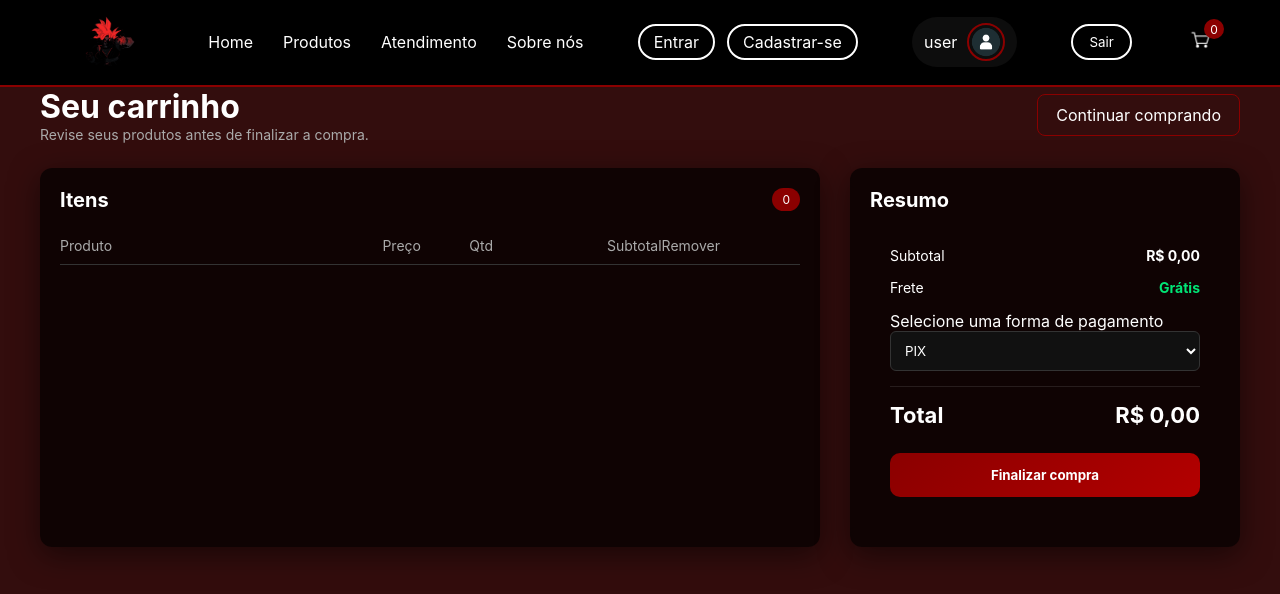
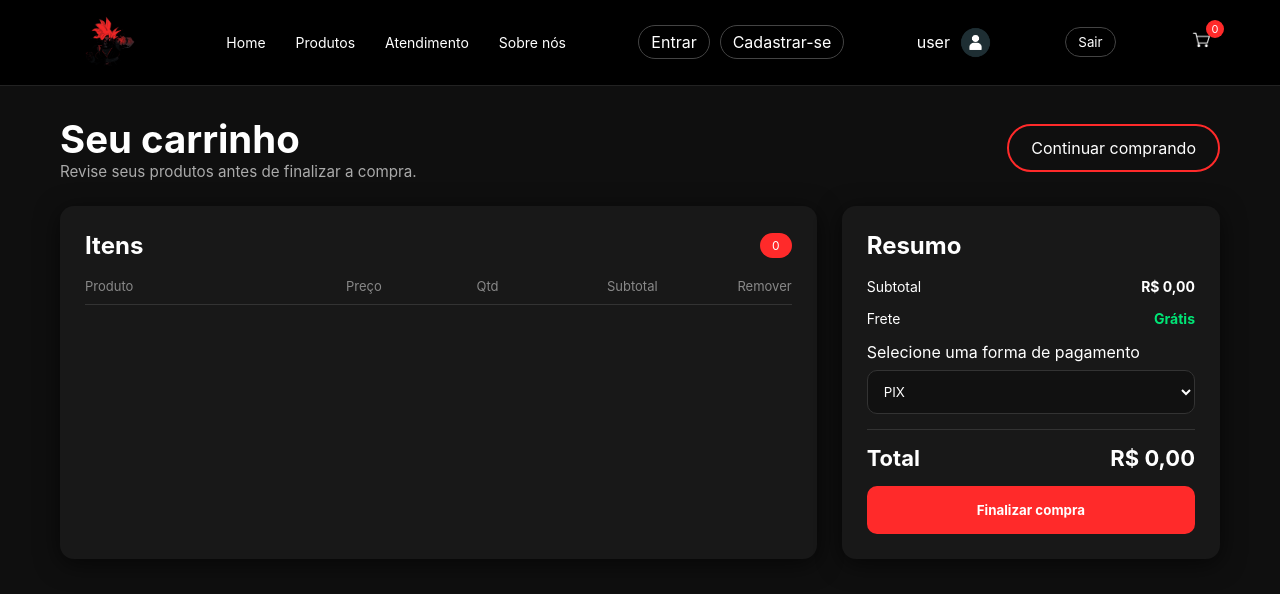
Before and after one commit to victinho12/shift-store-web, a website with bundled scripts: page client/front/view/cart.html in a window 1280 px wide. Built offline with nearby package versions, Linux system fonts and the light colour scheme; no server answers.

Commit message:
commiting

```diff
--- a/client/front/script/cart.js
+++ b/client/front/script/cart.js
@@ -173,8 +173,10 @@ export async function carregarCart() {
         <div class="center">
           <input class="cart-qty-input" type="number" min="1" max="5" value="${quantidade}" />
         </div>
+        <div class ="brns">
         <div class="quantidade-mais"><button class="mais">+</button></div>
         <div class="quantidade-menos"><button class="menos">-</button></div>
+        <div>
         <p class="right cart-green">
           ${formatBRL(valorTotalItem)}
         </p>
--- a/client/front/style/cart.css
+++ b/client/front/style/cart.css
@@ -8,18 +8,18 @@
 
 /* ================= BODY ================= */
 body {
-  background-color: rgb(51, 13, 13);
-  color: white;
+  background: #0f0f0f;
+  color: #fff;
 }
 
 /* ================= HEADER ================= */
 .conteiner-header {
-  background-color: black;
+  background-color: #000;
   display: flex;
   align-items: center;
   justify-content: space-between;
   padding: 15px 5%;
-  border-bottom: 2px solid #8b0000;
+  border-bottom: 1px solid #222;
   position: sticky;
   top: 0;
   z-index: 1000;
@@ -37,81 +37,73 @@ body {
 .header-infos a {
   color: white;
   text-decoration: none;
+  font-size: 14px;
   transition: 0.3s;
 }
 
 .header-infos a:hover {
-  color: rgb(150, 24, 24);
+  color: #ff2a2a;
 }
 
 .entrar-cadastrar {
   display: flex;
-  gap: 12px;
+  gap: 10px;
 }
 
 .entrar-cadastrar a {
   color: white;
   text-decoration: none;
-  border: 2px solid white;
-  border-radius: 18px;
-  padding: 6px 14px;
+  border: 1px solid #444;
+  padding: 6px 12px;
+  border-radius: 20px;
   transition: 0.3s;
 }
 
 .entrar-cadastrar a:hover {
-  background: #8b0000;
-  border-color: #8b0000;
+  background: #ff2a2a;
 }
 
+/* USER */
 #user-icon {
   display: flex;
   align-items: center;
-  gap: 10px;
-  padding: 6px 12px;
-  border-radius: 30px;
-  background: rgba(255, 255, 255, 0.05);
+  gap: 8px;
 }
 
 #user-icon img {
-  width: 38px;
-  height: 38px;
+  width: 35px;
+  height: 35px;
   border-radius: 50%;
-  border: 2px solid #8b0000;
 }
 
+/* LOGOUT */
 .logoutClass button {
-  background: black;
-  border: 2px solid white;
+  background: transparent;
+  border: 1px solid #444;
+  color: white;
+  padding: 6px 12px;
   border-radius: 20px;
-  padding: 8px 16px;
-  color: white;
-  cursor: pointer;
-  transition: 0.3s;
-}
-
-.logoutClass button:hover {
-  background: #8b0000;
-  border-color: #8b0000;
-}
-
-.carrinhoStyle {
-  position: relative;
   cursor: pointer;
 }
 
+/* CARRINHO HEADER */
+.carrinhoStyle {
+  position: relative;
+}
+
 .carrinhoStyle img {
-  width: 30px;
+  width: 28px;
 }
 
 #carrinho {
   position: absolute;
   top: -6px;
   right: -8px;
-  background: #8b0000;
+  background: #ff2a2a;
   border-radius: 50%;
-  font-size: 0.75rem;
-  min-width: 20px;
-  height: 20px;
+  font-size: 11px;
+  width: 18px;
+  height: 18px;
   display: flex;
   align-items: center;
   justify-content: center;
@@ -119,10 +111,10 @@ body {
 
 /* ================= CART ================= */
 
-/* WRAP */
 .cart-wrap {
   max-width: 1200px;
   margin: auto;
+  padding: 30px 20px;
 }
 
 /* TOPO */
@@ -134,42 +126,42 @@ body {
 }
 
 .cart-title {
-  font-size: 32px;
+  font-size: 2.4rem;
   font-weight: bold;
 }
 
 .cart-subtitle {
-  font-size: 14px;
   color: #aaa;
+  font-size: 0.95rem;
 }
 
+/* BOTÃO CONTINUAR */
 .cart-btn-ghost {
-  padding: 10px 18px;
-  border: 1px solid #8b0000;
-  border-radius: 8px;
+  padding: 12px 22px;
+  border-radius: 30px;
+  border: 2px solid #ff2a2a;
   color: white;
   text-decoration: none;
   transition: 0.3s;
 }
 
 .cart-btn-ghost:hover {
-  background-color: #8b0000;
+  background: #ff2a2a;
 }
 
 /* GRID */
 .cart-grid {
   display: grid;
   grid-template-columns: 2fr 1fr;
-  gap: 30px;
+  gap: 25px;
 }
 
-/* CARD */
+/* CARDS */
 .cart-card {
-  background: rgba(0, 0, 0, 0.7);
-  border-radius: 12px;
-  padding: 20px;
-  backdrop-filter: blur(10px);
-  box-shadow: 0 8px 30px rgba(0, 0, 0, 0.5);
+  background: #181818;
+  border-radius: 14px;
+  padding: 25px;
+  box-shadow: 0 5px 25px rgba(0,0,0,0.6);
 }
 
 /* HEADER CARD */
@@ -177,17 +169,12 @@ body {
   display: flex;
   justify-content: space-between;
   align-items: center;
-  margin-bottom: 15px;
+  margin-bottom: 18px;
 }
 
-.cart-card-head h2 {
-  font-size: 20px;
-}
-
-/* BADGE */
 .cart-badge {
-  background: #8b0000;
-  padding: 4px 10px;
+  background: #ff2a2a;
+  padding: 5px 12px;
   border-radius: 20px;
   font-size: 12px;
 }
@@ -195,54 +182,32 @@ body {
 /* TABELA */
 .cart-table-head {
   display: grid;
-  grid-template-columns: 2fr 1fr 1fr 1fr auto auto 80px;
-  font-size: 14px;
-  color: #aaa;
-  padding: 10px 0;
+  grid-template-columns: 2fr 1fr 1fr 1fr auto;
+  font-size: 13px;
+  color: #888;
+  padding-bottom: 10px;
   border-bottom: 1px solid #333;
 }
 
-.cart-table-head span {
-  display: flex;
-  align-items: center;
-}
-
-.right {
-  justify-content: flex-end;
-}
-
-.center {
-  justify-content: center;
-}
-
-/* ITENS */
+/* ITEM */
 .cart-item {
   display: grid;
-  grid-template-columns: 2fr 1fr 1fr auto auto 1fr 80px;
+  grid-template-columns: 2fr 1fr 1fr 1fr auto;
   align-items: center;
-  padding: 15px 0;
+  padding: 18px 0;
   border-bottom: 1px solid #222;
+  gap: 10px;
   transition: 0.2s;
 }
 
 .cart-item:hover {
-  background: rgba(255, 255, 255, 0.03);
+  background: rgba(255,255,255,0.03);
   border-radius: 8px;
 }
 
-.cart-item img {
-  width: 60px;
-  border-radius: 6px;
-}
-
-.cart-prod {
-  display: flex;
-  flex-direction: column;
-  gap: 4px;
-}
-
+/* PRODUTO */
 .cart-name {
-  font-weight: bold;
+  font-weight: 600;
   font-size: 15px;
 }
 
@@ -251,58 +216,71 @@ body {
   color: #aaa;
 }
 
-/* INPUT QTD */
+/* INPUT */
 .cart-qty-input {
-  width: 60px;
+  width: 55px;
   padding: 6px;
-  text-align: center;
-  background: #111;
-  border: 1px solid #444;
-  border-radius: 6px;
-  color: white;
-  outline: none;
-}
-
-.cart-qty-input:focus {
-  border-color: #8b0000;
-}
-
-/* BOTÕES + - */
-.quantidade-mais button,
-.quantidade-menos button {
+  border-radius: 8px;
   background: #111;
   border: 1px solid #444;
   color: white;
-  padding: 6px 10px;
-  border-radius: 6px;
+  text-align: center;
+}
+
+/* BOTÕES + - (CORRIGIDOS) */
+.brns {
+  display: flex;
+  gap: 8px;
+  align-items: center;
+}
+
+.quantidade-mais button,
+.quantidade-menos button {
+  width: 34px;
+  height: 34px;
+  border-radius: 8px;
+  border: 1px solid #333;
+  background: #1f1f1f;
+  color: white;
   cursor: pointer;
+
+  display: flex;
+  align-items: center;
+  justify-content: center;
+
+  font-size: 16px;
+  font-weight: bold;
   transition: 0.2s;
 }
 
 .quantidade-mais button:hover {
-  background: #0f5132;
+  background: #00c853;
   border-color: #00e676;
 }
 
 .quantidade-menos button:hover {
-  background: #5c1a1a;
+  background: #ff2a2a;
   border-color: #ff4d4d;
+}
+
+/* PREÇO */
+.cart-green {
+  color: #00e676;
+  font-weight: bold;
 }
 
 /* REMOVER */
 .cart-remove {
   background: none;
   border: none;
+  font-size: 18px;
   color: #ff4d4d;
   cursor: pointer;
-  font-size: 18px;
-  font-weight: bold;
   transition: 0.2s;
 }
 
 .cart-remove:hover {
   transform: scale(1.2);
-  color: red;
 }
 
 /* SCROLL */
@@ -312,26 +290,25 @@ body {
 }
 
 #cart-items::-webkit-scrollbar {
-  width: 6px;
+  width: 5px;
 }
 
 #cart-items::-webkit-scrollbar-thumb {
-  background: #8b0000;
+  background: #ff2a2a;
   border-radius: 10px;
 }
 
-/* SUMMARY */
+/* ================= RESUMO ================= */
+
 .cart-summary {
   position: sticky;
   top: 100px;
-  height: fit-content;
 }
 
 .cart-summary-body {
   display: flex;
   flex-direction: column;
   gap: 15px;
-  padding: 20px;
 }
 
 .cart-row {
@@ -340,13 +317,9 @@ body {
   font-size: 14px;
 }
 
-.cart-green {
-  color: #00e676;
-}
-
 .cart-line {
   height: 1px;
-  background: rgba(255, 255, 255, 0.1);
+  background: #333;
 }
 
 .cart-total {
@@ -359,33 +332,31 @@ body {
 /* SELECT */
 #select-pagamento {
   width: 100%;
-  padding: 10px;
-  border-radius: 6px;
+  padding: 12px;
+  border-radius: 10px;
   background: #111;
   border: 1px solid #333;
   color: white;
+  margin-top: 8px;
 }
 
-/* BOTÃO */
-.btn-add-cart {
-  padding: 10px 0;
-}
-
-.btn-add-cart button {
+/* BOTÃO FINALIZAR */
+.cart-finalizar button {
   width: 100%;
-  padding: 14px;
+  padding: 16px;
   border-radius: 10px;
   border: none;
-  background: linear-gradient(135deg, #8b0000, #b30000);
+  background: #ff2a2a;
   color: white;
   font-weight: bold;
   cursor: pointer;
   transition: 0.3s;
 }
 
-.btn-add-cart button:hover {
+.cart-finalizar button:hover {
+  background: #ff0000;
   transform: translateY(-2px);
-  box-shadow: 0 5px 20px rgba(139, 0, 0, 0.6);
+  box-shadow: 0 8px 20px rgba(255,0,0,0.4);
 }
 
 /* EMPTY */
@@ -395,14 +366,10 @@ body {
   margin-top: 20px;
 }
 
-/* RESPONSIVO */
+/* ================= RESPONSIVO ================= */
 @media (max-width: 900px) {
   .cart-grid {
     grid-template-columns: 1fr;
-  }
-
-  .cart-summary {
-    position: static;
   }
 
   .cart-table-head {
@@ -411,15 +378,20 @@ body {
 
   .cart-item {
     grid-template-columns: 1fr;
-    gap: 10px;
+    padding: 15px;
+    background: #151515;
+    border-radius: 10px;
   }
 
-  .right,
-  .center {
-    text-align: left;
+  .cart-summary {
+    position: static;
   }
 
-  .cart-qtd {
+  .cart-qty-input {
+    width: 100%;
+  }
+
+  .brns {
     justify-content: flex-start;
   }
 }
--- a/client/front/style/home.css
+++ b/client/front/style/home.css
@@ -8,20 +8,23 @@
 
 /* ================= BODY ================= */
 body {
-  background-color: rgb(51, 13, 13);
+   background: linear-gradient(180deg, #1a0505, #0d0202);
   color: white;
 }
 
 /* ================= HEADER ================= */
 .conteiner-header {
-  background-color: rgba(0, 0, 0, 0.842);
+  background: rgba(0, 0, 0, 0.85);
+  backdrop-filter: blur(10px);
+
   display: flex;
   align-items: center;
   justify-content: space-between;
-  padding: 15px 5%;
-  border-bottom: 2px solid #8b0000;
-}
-.conteiner-header {
+
+  padding: 14px 5%;
+
+  border-bottom: 1px solid rgba(255, 0, 0, 0.15);
+
   position: sticky;
   top: 0;
   z-index: 1000;
@@ -39,10 +42,29 @@ body {
 }
 
 .header-infos a {
+  color: #ccc;
+  text-decoration: none;
+  font-size: 0.95rem;
+  transition: 0.3s;
+  position: relative;
+}
+.header-infos a::after {
+  content: "";
+  position: absolute;
+  width: 0%;
+  height: 2px;
+  bottom: -4px;
+  left: 0;
+  background: #ff2e2e;
+  transition: 0.3s;
+}
+
+.header-infos a:hover::after {
+  width: 100%;
+}
+
+.header-infos a:hover {
   color: white;
-  text-decoration: none;
-  font-size: 1rem;
-  transition: color 0.3s;
 }
 
 .header-infos a:hover {
@@ -57,21 +79,20 @@ body {
 }
 
 .entrar-cadastrar a {
+  color: white;
   text-decoration: none;
-  color: white;
-  font-size: 0.9rem;
-  background-color: black;
-  border-radius: 18px;
   padding: 6px 14px;
-  border: 2px solid white;
+
+  border-radius: 20px;
+  border: 1px solid rgba(255,255,255,0.3);
+
   transition: 0.3s;
 }
 
 .entrar-cadastrar a:hover {
-  background-color: rgb(150, 24, 24);
-  border-color: rgb(150, 24, 24);
+  background: #8b0000;
+  border-color: #8b0000;
 }
-
 /* ================= CARRINHO ================= */
 .carrinhoStyle {
   position: relative;
```
